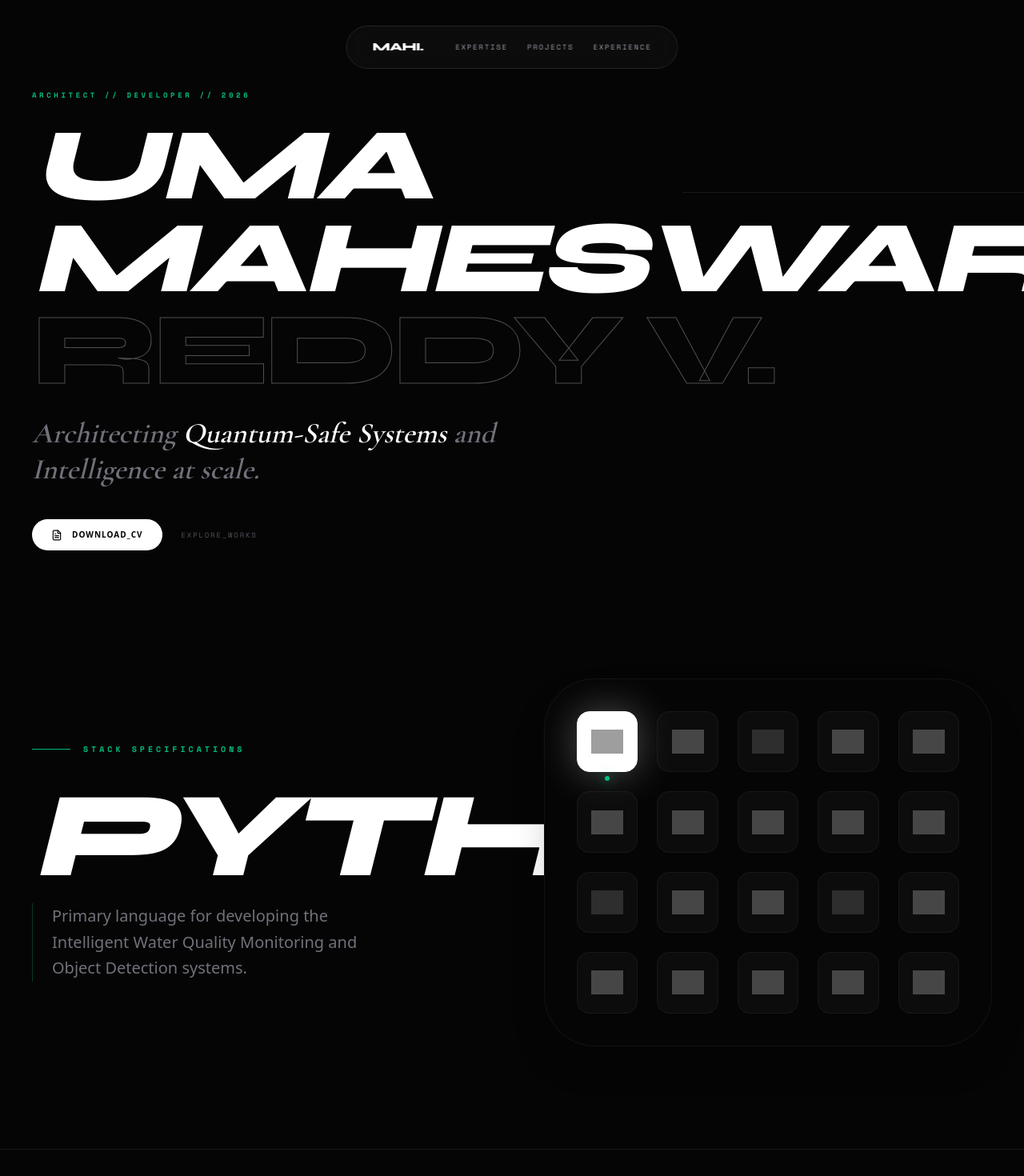
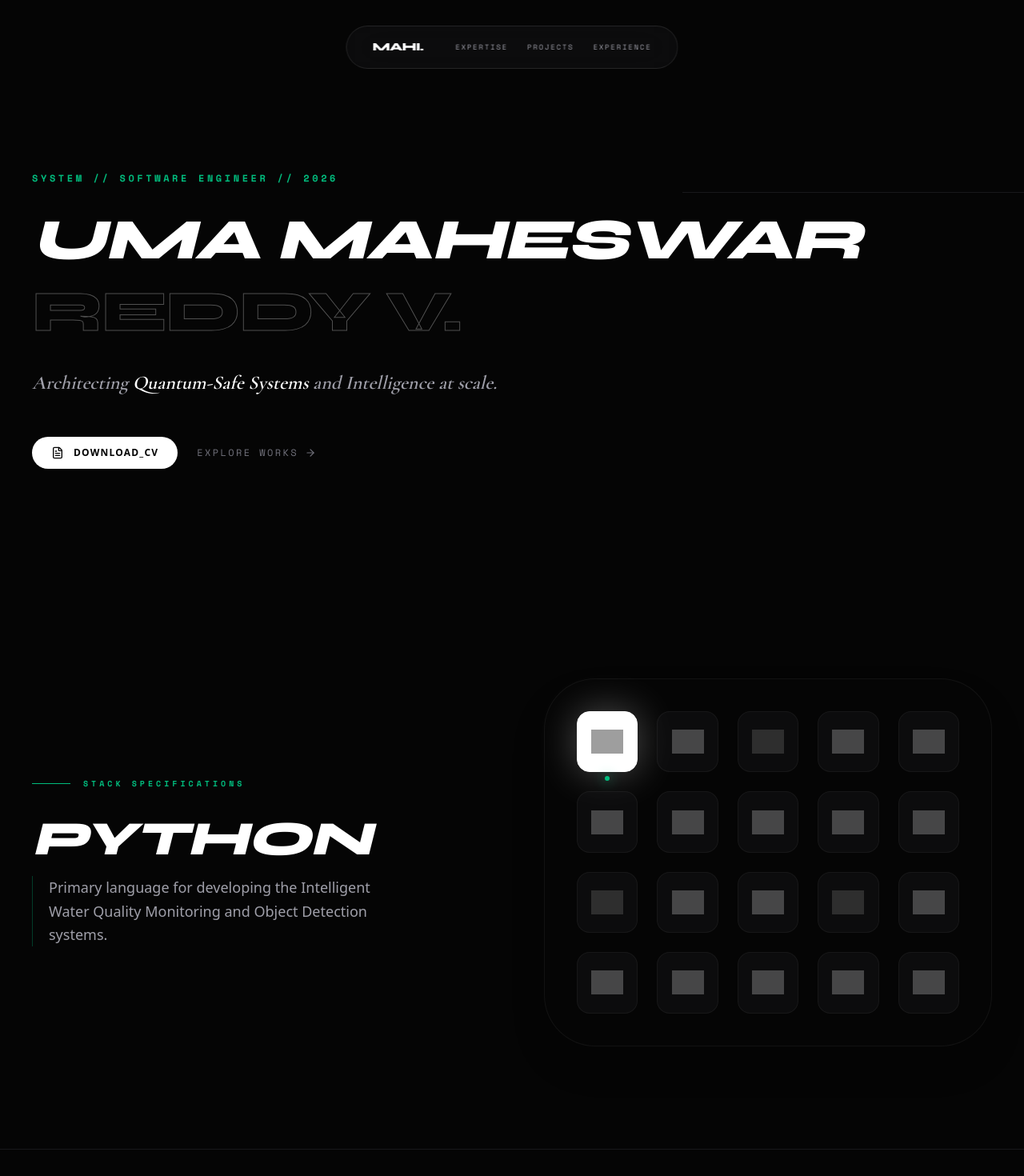
Before and after one commit to UmaMaheswar2005/my-portfolio, a Next.js app: page / in a window 1280 px wide. Shown: the top 1470 px of the page at 80% size. Built offline with nearby package versions, Linux system fonts and the light colour scheme; grey boxes are pictures that could not be loaded.

Commit message:
more updates

```diff
--- a/src/components/Experience.tsx
+++ b/src/components/Experience.tsx
@@ -3,27 +3,48 @@ import { EXPERIENCE } from "@/data/portfolio";
 export default function Experience() {
   return (
     <section id="experience" className="py-24 px-6 md:px-10 max-w-7xl mx-auto">
-      <div className="mb-20">
-        <h2 className="font-syne text-5xl md:text-7xl font-black uppercase italic tracking-tighter">History.</h2>
+      <div className="mb-16">
+        {/* Fixed header size */}
+        <h2 className="font-syne text-4xl md:text-5xl font-black uppercase italic tracking-tighter">History.</h2>
+        <p className="font-serif italic text-xl text-zinc-500 mt-2">Professional & Academic Milestones.</p>
       </div>
 
       <div className="divide-y divide-zinc-900 border-t border-zinc-900">
+
+        {/* Render Internships/Training from your data file */}
         {EXPERIENCE.map((exp, i) => (
-          <div key={i} className="group py-12 grid md:grid-cols-12 gap-8 hover:bg-zinc-950/50 transition-colors px-4">
+          <div key={i} className="group py-10 grid md:grid-cols-12 gap-6 hover:bg-zinc-950/50 transition-colors px-4">
             <div className="md:col-span-3">
-              <span className="font-mono text-[10px] text-emerald-500 font-bold uppercase tracking-[0.3em]">
+              <span className="font-mono text-xs text-emerald-500 font-bold uppercase tracking-[0.2em]">
                 {exp.duration}
               </span>
             </div>
             <div className="md:col-span-6">
-              <h3 className="font-syne text-2xl font-bold uppercase mb-1">{exp.role}</h3>
+              <h3 className="font-syne text-xl md:text-2xl font-bold uppercase mb-1">{exp.role}</h3>
               <p className="font-serif italic text-lg text-zinc-500">{exp.company}</p>
             </div>
-            <div className="md:col-span-3 text-xs text-zinc-400 font-inter leading-relaxed">
+            <div className="md:col-span-3 text-sm text-zinc-400 font-inter leading-relaxed">
               {exp.description}
             </div>
           </div>
         ))}
+
+        {/* Injected Academic Milestone */}
+        <div className="group py-10 grid md:grid-cols-12 gap-6 hover:bg-zinc-950/50 transition-colors px-4">
+          <div className="md:col-span-3">
+            <span className="font-mono text-xs text-emerald-500 font-bold uppercase tracking-[0.2em]">
+              Sep 2022 - Mar 2026
+            </span>
+          </div>
+          <div className="md:col-span-6">
+            <h3 className="font-syne text-xl md:text-2xl font-bold uppercase mb-1">B.Tech in Computer Science</h3>
+            <p className="font-serif italic text-lg text-zinc-500">Chadalawada Ramanamma Engineering College, Tirupati</p>
+          </div>
+          <div className="md:col-span-3 text-sm text-zinc-400 font-inter leading-relaxed">
+            Focused on advanced algorithms, data structures, and core software engineering principles.
+          </div>
+        </div>
+
       </div>
     </section>
   );
--- a/src/components/Expertise.tsx
+++ b/src/components/Expertise.tsx
@@ -61,7 +61,8 @@ export default function Expertise() {
     <section id="expertise" className="py-32 px-10 max-w-7xl mx-auto flex items-center relative">
       <div className="grid lg:grid-cols-2 gap-20 items-center w-full relative z-10">
 
-        <div className="space-y-10">
+        {/* Left Side: Scaled-down Typography */}
+        <div className="space-y-8">
           <div className="flex items-center gap-4">
             <div className="h-px w-12 bg-emerald-500" />
             <span className="text-emerald-500 font-mono text-[10px] tracking-[0.4em] uppercase font-bold">Stack Specifications</span>
@@ -70,15 +71,17 @@ export default function Expertise() {
           <AnimatePresence mode="wait">
             <motion.div
               key={activeSkill.name}
-              initial={{ opacity: 0, x: -30 }}
+              initial={{ opacity: 0, x: -20 }}
               animate={{ opacity: 1, x: 0 }}
-              exit={{ opacity: 0, x: 30 }}
-              className="space-y-6"
+              exit={{ opacity: 0, x: 20 }}
+              transition={{ duration: 0.2 }}
+              className="space-y-4"
             >
-              <h2 className="text-7xl md:text-[9.5rem] font-black tracking-tighter text-white uppercase italic leading-[0.8] font-syne">
+              {/* Fixed Size here */}
+              <h2 className="text-5xl md:text-6xl font-extrabold tracking-tight text-white uppercase italic leading-none font-syne">
                 {activeSkill.name}
               </h2>
-              <p className="text-zinc-500 text-xl max-w-md leading-relaxed font-medium border-l border-emerald-500/30 pl-6">
+              <p className="text-zinc-400 text-base md:text-lg max-w-md leading-relaxed font-inter border-l border-emerald-500/30 pl-5">
                 {activeSkill.detail}
               </p>
             </motion.div>
--- a/src/components/Hero.tsx
+++ b/src/components/Hero.tsx
@@ -5,41 +5,41 @@ import { ArrowRight, FileText } from "lucide-react";
 export default function Hero() {
   return (
     <section className="relative min-h-[90vh] flex items-center px-6 md:px-10 overflow-hidden pt-20">
-      {/* Structural Lines */}
       <div className="absolute top-1/3 right-0 w-1/3 h-px bg-zinc-900" />
 
       <div className="relative z-10 w-full max-w-7xl">
-        <div className="space-y-10">
+        <div className="space-y-8">
           <div>
             <motion.p
               initial={{ opacity: 0 }}
               animate={{ opacity: 1 }}
-              className="font-mono text-emerald-500 text-[9px] tracking-[0.4em] uppercase font-bold mb-6"
+              className="font-mono text-emerald-500 text-xs tracking-[0.3em] uppercase font-bold mb-6"
             >
-              Architect // Developer // 2026
+              System // Software Engineer // 2026
             </motion.p>
 
-            <h1 className="font-syne fluid-header font-extrabold italic">
+            {/* Standardized, readable size instead of massive viewport units */}
+            <h1 className="font-syne text-5xl md:text-7xl font-extrabold italic uppercase tracking-tight leading-tight">
               UMA MAHESWAR <br />
               <span className="text-outline not-italic">REDDY V.</span>
             </h1>
 
-            <p className="font-serif italic text-2xl md:text-4xl text-zinc-500 mt-6 max-w-2xl leading-tight">
+            <p className="font-serif italic text-xl md:text-2xl text-zinc-400 mt-6 max-w-2xl leading-relaxed">
               Architecting <span className="text-white">Quantum-Safe Systems</span> and Intelligence at scale.
             </p>
           </div>
 
-          <div className="flex flex-wrap gap-6 items-center">
+          <div className="flex flex-wrap gap-6 items-center pt-4">
             <a
               href="/resume.pdf"
               target="_blank"
-              className="group flex items-center gap-3 bg-white text-black px-6 py-3 rounded-full font-bold text-[10px] tracking-widest hover:bg-emerald-500 transition-all"
+              className="group flex items-center gap-3 bg-white text-black px-6 py-3 rounded-full font-bold text-xs tracking-widest hover:bg-emerald-500 transition-all"
             >
-              <FileText size={14} /> DOWNLOAD_CV
+              <FileText size={16} /> DOWNLOAD_CV
             </a>
 
-            <a href="#projects" className="font-mono text-[9px] tracking-[0.2em] uppercase text-zinc-600 hover:text-white transition-all">
-              EXPLORE_WORKS
+            <a href="#projects" className="font-mono text-xs tracking-[0.2em] uppercase text-zinc-500 hover:text-white transition-all flex items-center gap-2">
+              Explore Works <ArrowRight size={14} />
             </a>
           </div>
         </div>
```
